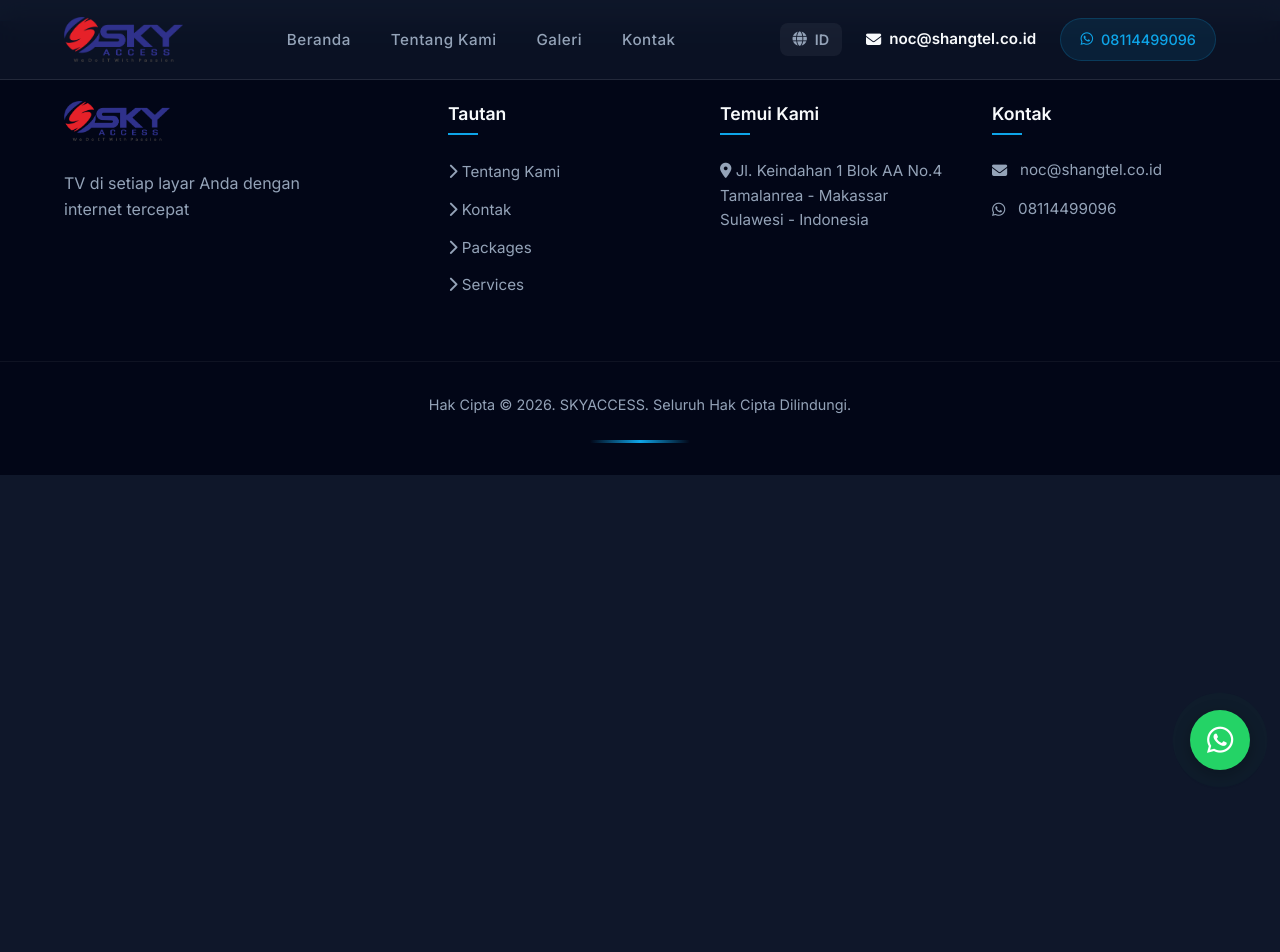
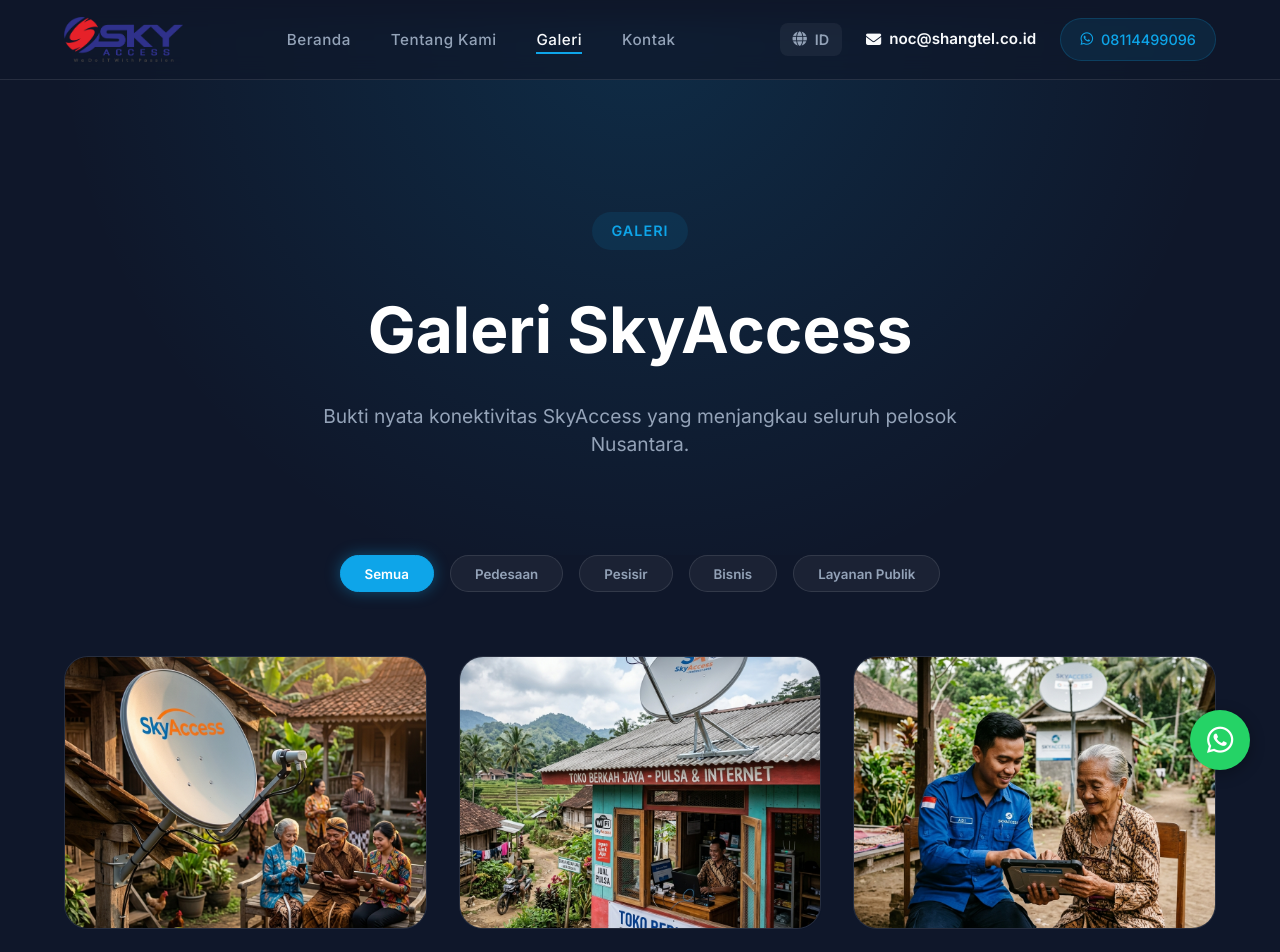
Before and after one commit to fuureya/skyaccess, a Vue app: page /gallery in a window 1280 px wide. Shown: the top 952 px of the page. Before the commit the page ends 800 px from the top, so only its background shows below. Built offline with nearby package versions, Linux system fonts and the light colour scheme.

Commit message:
feat: implement gallery view with category filtering and localized content

```diff
--- a/src/router/index.js
+++ b/src/router/index.js
@@ -13,6 +13,11 @@
       path: '/about',
       name: 'about',
       component: () => import('../views/AboutView.vue')
+    },
+    {
+      path: '/gallery',
+      name: 'gallery',
+      component: () => import('../views/GalleryView.vue')
     }
   ],
 })
--- a/src/translations.js
+++ b/src/translations.js
@@ -105,6 +105,19 @@
       ],
       ctaTitle: 'Konsultasikan Kebutuhan Infrastruktur Digital Anda',
       ctaBtn: 'Hubungi Specialist Kami (WhatsApp)'
+    },
+    gallery: {
+      title: 'Galeri SkyAccess',
+      subtitle: 'Bukti nyata konektivitas SkyAccess yang menjangkau seluruh pelosok Nusantara.',
+      filters: {
+        all: 'Semua',
+        village: 'Pedesaan',
+        coastal: 'Pesisir',
+        business: 'Bisnis',
+        public: 'Layanan Publik'
+      },
+      ctaTitle: 'Jadilah Bagian dari Cerita Sukses Kami',
+      ctaBtn: 'Konsultasi Sekarang'
     }
   },
   en: {
@@ -207,6 +220,19 @@
       ],
       ctaTitle: 'Consult Your Digital Infrastructure Needs',
       ctaBtn: 'Contact Our Specialist (WhatsApp)'
+    },
+    gallery: {
+      title: 'SkyAccess Gallery',
+      subtitle: 'Real evidence of SkyAccess connectivity reaching all corners of the Archipelago.',
+      filters: {
+        all: 'All',
+        village: 'Villages',
+        coastal: 'Coastal',
+        business: 'Business',
+        public: 'Public Services'
+      },
+      ctaTitle: 'Be Part of Our Success Story',
+      ctaBtn: 'Consult Now'
     }
   }
 };
--- /dev/null
+++ b/src/views/GalleryView.vue
@@ -0,0 +1,283 @@
+<script setup>
+import { ref, computed } from 'vue';
+import { useI18n } from '../translations';
+const { t } = useI18n();
+
+const activeFilter = ref('all');
+
+// Helper to get image path
+const getImg = (name) => {
+  return new URL(`../assets/img/${name}`, import.meta.url).href;
+};
+
+const galleryItems = [
+  { id: 1, category: 'village', img: 'hero-slide-1.png', title_id: 'Konektivitas Desa Pedalaman', title_en: 'Inland Village Connectivity' },
+  { id: 2, category: 'business', img: 'hero-slide-2.png', title_id: 'Digitalisasi UMKM Pesisir', title_en: 'Coastal SME Digitalization' },
+  { id: 3, category: 'public', img: 'hero-slide-3.png', title_id: 'Layanan Dukungan Masyarakat', title_en: 'Community Support Services' },
+  { id: 4, category: 'public', img: 'uptime.png', title_id: 'Monitor Reliabilitas Sinyal', title_en: 'Signal Reliability Monitoring' },
+  { id: 5, category: 'village', img: 'deployment.png', title_id: 'Instalasi Cepat di Pelosok', title_en: 'Rapid Remote Installation' },
+  { id: 6, category: 'public', img: 'security.png', title_id: 'Transmisi Data Terenkripsi', title_en: 'Encrypted Data Transmission' },
+  { id: 7, category: 'public', img: 'support.png', title_id: 'Pusat Dukungan Teknis NOC', title_en: 'NOC Technical Support Center' },
+  { id: 8, category: 'village', img: 'gallery-v1.png', title_id: 'Pendidikan Digital di Pegunungan', title_en: 'Digital Education in Mountains' }
+];
+
+const filteredItems = computed(() => {
+  if (activeFilter.value === 'all') return galleryItems;
+  return galleryItems.filter(item => item.category === activeFilter.value);
+});
+
+const setFilter = (filter) => {
+  activeFilter.value = filter;
+};
+</script>
+
+<template>
+  <div class="gallery-view">
+    <header class="gallery-hero">
+      <div class="container">
+        <div class="badge">{{ t('nav.gallery') }}</div>
+        <h1 class="hero-title">{{ t('gallery.title') }}</h1>
+        <p class="hero-subtitle">{{ t('gallery.subtitle') }}</p>
+      </div>
+    </header>
+
+    <section class="gallery-container">
+      <div class="container">
+        <!-- Filters -->
+        <div class="filter-group">
+          <button
+            v-for="(label, key) in t('gallery.filters')"
+            :key="key"
+            class="filter-btn"
+            :class="{ active: activeFilter === key }"
+            @click="setFilter(key)"
+          >
+            {{ label }}
+          </button>
+        </div>
+
+        <!-- Grid -->
+        <div class="gallery-grid">
+          <transition-group name="list">
+            <div
+              v-for="item in filteredItems"
+              :key="item.id"
+              class="gallery-item glass"
+            >
+              <div class="image-wrapper">
+                <img :src="getImg(item.img)" :alt="item.title_id" class="gallery-img" />
+                <div class="gallery-overlay">
+                  <div class="overlay-content">
+                    <span class="category-tag">{{ t(`gallery.filters.${item.category}`) }}</span>
+                    <h3>{{ t('nav.lang') === 'ID' ? item.title_id : item.title_en }}</h3>
+                    <div class="zoom-icon">
+                      <i class="fas fa-expand"></i>
+                    </div>
+                  </div>
+                </div>
+              </div>
+            </div>
+          </transition-group>
+        </div>
+      </div>
+    </section>
+
+    <!-- Gallery CTA -->
+    <section class="gallery-cta">
+      <div class="container">
+        <div class="cta-card glass">
+          <h2>{{ t('gallery.ctaTitle') }}</h2>
+          <a href="https://wa.me/628114499096" target="_blank" class="btn btn-primary btn-lg pulse-glow">
+            {{ t('gallery.ctaBtn') }} <i class="fab fa-whatsapp"></i>
+          </a>
+        </div>
+      </div>
+    </section>
+  </div>
+</template>
+
+<style scoped>
+.gallery-view {
+  padding-bottom: 5rem;
+}
+
+.gallery-hero {
+  padding: 12rem 0 6rem;
+  background: radial-gradient(circle at 50% 0%, rgba(14, 165, 233, 0.15) 0%, transparent 70%);
+  text-align: center;
+}
+
+.badge {
+  display: inline-block;
+  background: rgba(14, 165, 233, 0.1);
+  color: var(--primary);
+  padding: 0.5rem 1.2rem;
+  border-radius: 50px;
+  font-size: 0.9rem;
+  font-weight: 600;
+  margin-bottom: 2rem;
+  text-transform: uppercase;
+  letter-spacing: 1px;
+}
+
+.hero-title {
+  font-size: 4rem;
+  font-weight: 800;
+  color: #fff;
+  margin-bottom: 1.5rem;
+}
+
+.hero-subtitle {
+  font-size: 1.2rem;
+  color: var(--text-muted);
+  max-width: 700px;
+  margin: 0 auto;
+}
+
+.filter-group {
+  display: flex;
+  justify-content: center;
+  flex-wrap: wrap;
+  gap: 1rem;
+  margin-bottom: 4rem;
+}
+
+.filter-btn {
+  padding: 0.6rem 1.5rem;
+  border-radius: 50px;
+  background: rgba(255, 255, 255, 0.05);
+  border: 1px solid rgba(255, 255, 255, 0.1);
+  color: var(--text-muted);
+  font-weight: 600;
+  cursor: pointer;
+  transition: all 0.3s ease;
+}
+
+.filter-btn:hover, .filter-btn.active {
+  background: var(--primary);
+  color: #fff;
+  border-color: var(--primary);
+  box-shadow: 0 0 15px rgba(14, 165, 233, 0.4);
+}
+
+.gallery-grid {
+  display: grid;
+  grid-template-columns: repeat(auto-fill, minmax(350px, 1fr));
+  gap: 2rem;
+}
+
+.gallery-item {
+  border-radius: 24px;
+  overflow: hidden;
+  border: 1px solid rgba(255, 255, 255, 0.1);
+  cursor: pointer;
+}
+
+.image-wrapper {
+  position: relative;
+  aspect-ratio: 4/3;
+  overflow: hidden;
+}
+
+.gallery-img {
+  width: 100%;
+  height: 100%;
+  object-fit: cover;
+  transition: transform 0.6s cubic-bezier(0.4, 0, 0.2, 1);
+}
+
+.gallery-item:hover .gallery-img {
+  transform: scale(1.1);
+}
+
+.gallery-overlay {
+  position: absolute;
+  top: 0;
+  left: 0;
+  width: 100%;
+  height: 100%;
+  background: linear-gradient(to top, rgba(15, 23, 42, 0.9) 0%, transparent 100%);
+  display: flex;
+  align-items: flex-end;
+  padding: 2rem;
+  opacity: 0;
+  transition: opacity 0.4s ease;
+}
+
+.gallery-item:hover .gallery-overlay {
+  opacity: 1;
+}
+
+.overlay-content {
+  width: 100%;
+}
+
+.category-tag {
+  display: inline-block;
+  font-size: 0.75rem;
+  font-weight: 700;
+  color: var(--primary);
+  text-transform: uppercase;
+  margin-bottom: 0.5rem;
+  letter-spacing: 1px;
+}
+
+.overlay-content h3 {
+  font-size: 1.25rem;
+  color: #fff;
+  margin-bottom: 0;
+}
+
+.zoom-icon {
+  position: absolute;
+  top: 2rem;
+  right: 2rem;
+  width: 40px;
+  height: 40px;
+  background: rgba(14, 165, 233, 0.8);
+  border-radius: 50%;
+  display: flex;
+  align-items: center;
+  justify-content: center;
+  color: #fff;
+  transform: translateY(-20px);
+  transition: transform 0.4s ease;
+}
+
+.gallery-item:hover .zoom-icon {
+  transform: translateY(0);
+}
+
+.gallery-cta {
+  padding: 8rem 0;
+}
+
+.cta-card {
+  padding: 5rem;
+  border-radius: 40px;
+  text-align: center;
+  border: 1px solid rgba(255, 255, 255, 0.1);
+}
+
+.cta-card h2 {
+  font-size: 2.5rem;
+  color: #fff;
+  margin-bottom: 3rem;
+}
+
+/* Animations */
+.list-enter-active, .list-leave-active {
+  transition: all 0.5s ease;
+}
+.list-enter-from, .list-leave-to {
+  opacity: 0;
+  transform: scale(0.9);
+}
+
+@media (max-width: 768px) {
+  .hero-title { font-size: 2.8rem; }
+  .gallery-grid { grid-template-columns: 1fr; }
+  .cta-card { padding: 3rem 1.5rem; }
+  .cta-card h2 { font-size: 1.8rem; }
+}
+</style>
```
Also changed, not shown: src/assets/img/gallery-v1.png (added).
